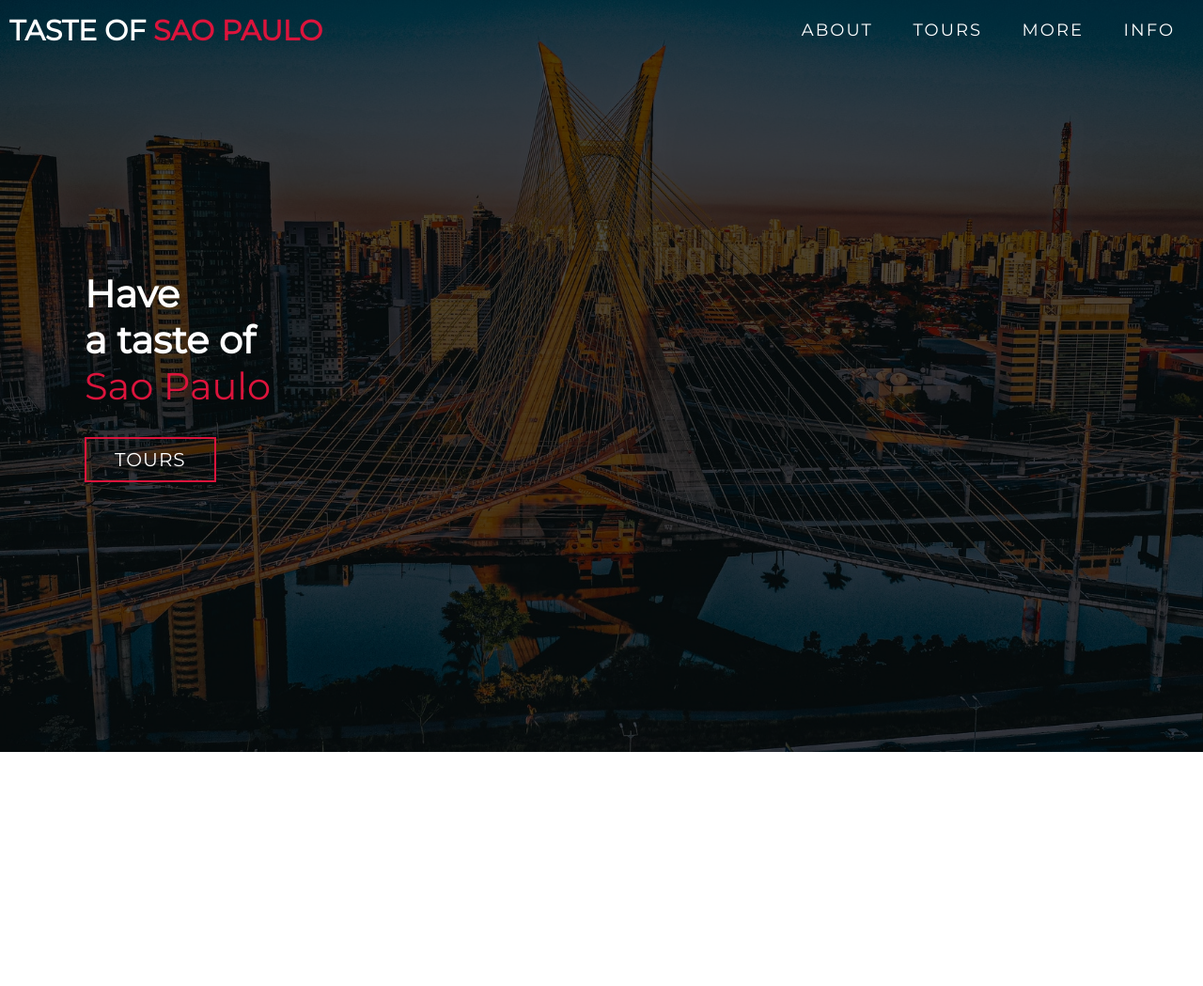
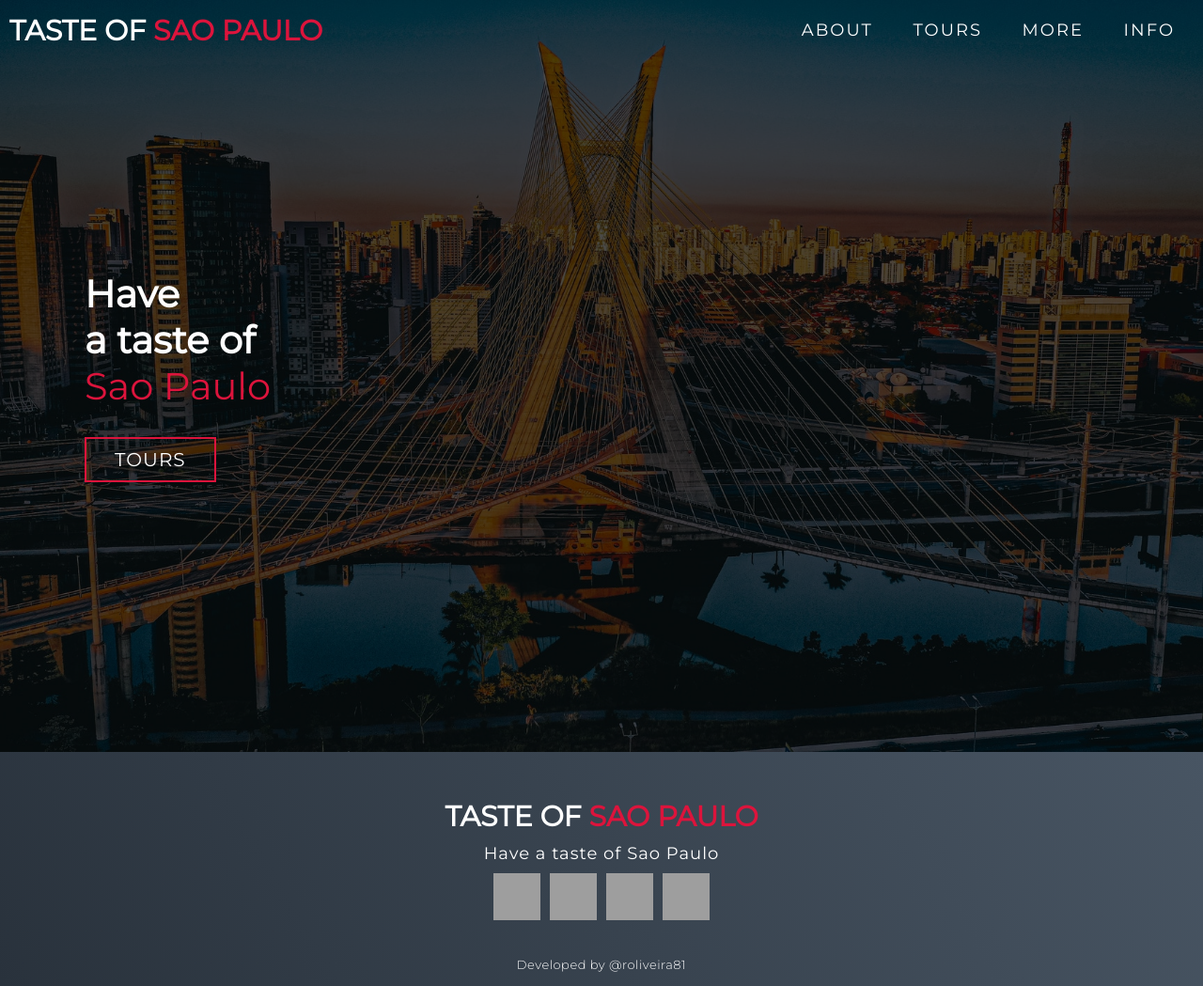
Before and after one commit to Code-Institute-Submissions/CI-MS2-Taste-Of-SaoPaulo, a plain HTML site: page index.html in a window 1280 px wide. Shown: the whole page at 94% size. Before the commit the page ends 800 px from the top, so only its background shows below. Drawn offline with Linux system fonts and the light colour scheme; grey boxes are pictures that could not be loaded.

Commit message:
Add section footer

```diff
--- a/assets/css/style.css
+++ b/assets/css/style.css
@@ -4,20 +4,39 @@
 	margin: 0;
 	box-sizing: border-box;
 }
+
 html {
 	font-size: 10px;
 	font-family: 'Montserrat', sans-serif;
 	scroll-behavior: smooth;
 }
+
 a {
 	text-decoration: none;
+	color: white;
 }
+
 .container {
 	min-height: 100vh;
 	width: 100%;
 	display: flex;
 	align-items: center;
 	justify-content: center;
+}
+
+img {
+	height: 100%;
+	width: 100%;
+	object-fit: cover;
+}
+
+p {
+	color: black;
+	font-size: 1.4rem;
+	margin-top: 5px;
+	line-height: 2.5rem;
+	font-weight: 300;
+	letter-spacing: .05rem;
 }
 
 .cta {
@@ -240,7 +259,47 @@ a {
 }
 /* end home section */
 
-/* Keyframes */
+/* footer */
+#footer {
+	background-image: linear-gradient(60deg, #29323c 0%, #485563 100%);
+}
+#footer .footer {
+	min-height: 200px;
+	flex-direction: column;
+	padding-top: 50px;
+	padding-bottom: 10px;
+}
+#footer h2 {
+	color: white;
+	font-weight: 500;
+	font-size: 1.8rem;
+	letter-spacing: .1rem;
+	margin-top: 10px;
+	margin-bottom: 10px;
+}
+#footer .social-icon {
+	display: flex;
+	margin-bottom: 30px;
+}
+#footer .social-item {
+	height: 50px;
+	width: 50px;
+	margin: 0 5px;
+}
+#footer .social-item img {
+	filter: grayscale(1);
+	transition: .3s ease filter;
+}
+#footer .social-item:hover img {
+	filter: grayscale(0);
+}
+#footer p {
+	color: white;
+	font-size: 1.3rem;
+}
+/* end footer */
+
+/* keyframes */
 @keyframes hamburger_puls {
 	0% {
 		opacity: 1;
@@ -272,9 +331,9 @@ a {
 		font-weight: 500;
 	}
 }
-/* End Keyframes */
+/* end keyframes */
 
-/* Media Query For Desktop */
+/* media query for desktop */
 @media only screen and (min-width: 1200px) {
 	/* header */
 	#header .hamburger {
@@ -303,4 +362,4 @@ a {
 		margin: 1.5%;
 	}
 }
-/* End  Media Query For Desktop */
+/* end media query for desktop */
--- a/assets/js/app.js
+++ b/assets/js/app.js
@@ -3,11 +3,20 @@ const mobile_menu = document.querySelector('.header .nav-bar .nav-list ul');
 const menu_item = document.querySelectorAll('.header .nav-bar .nav-list ul li a');
 const header = document.querySelector('.header.container');
 
+/*listen the event click to change css class*/
 hamburger.addEventListener('click', () => {
 	hamburger.classList.toggle('active');
 	mobile_menu.classList.toggle('active');
 });
 
+menu_item.forEach((item) => {
+	item.addEventListener('click', () => {
+		hamburger.classList.toggle('active');
+		mobile_menu.classList.toggle('active');
+	});
+});
+
+/*change the color of the menu on scrolling to other sections below*/
 document.addEventListener('scroll', () => {
 	var scroll_position = window.scrollY;
 	if (scroll_position > 250) {
@@ -16,10 +25,3 @@ document.addEventListener('scroll', () => {
 		header.style.backgroundColor = 'transparent';
 	}
 });
-
-menu_item.forEach((item) => {
-	item.addEventListener('click', () => {
-		hamburger.classList.toggle('active');
-		mobile_menu.classList.toggle('active');
-	});
-});
--- a/index.html
+++ b/index.html
@@ -9,6 +9,7 @@
 </head>
     <body>
         <!-- header -->
+        <!--The hamburguer menu is inspired from WEB Cifar Tutorial-->
         <section id="header">
             <div class="header container">
                 <div class="nav-bar">
@@ -33,6 +34,7 @@
         <section id="home">
             <div class="home container">
                 <div>
+                    <!-- Text reveal effect is inspired from WEB Cifar Tutorial-->
                     <h1>Have<span></span></h1>
                     <h1> a taste of <span></span></h1>
                     <h1>Sao Paulo <span></span></h1>
@@ -41,6 +43,33 @@
             </div>
         </section>
         <!-- end home Section  -->
+
+        <!-- footer -->
+        <section id="footer">
+            <div class="footer container">
+                <div class="logo">
+                    <a href="#home"><h1>Taste of<span> Sao Paulo</span></h1></a>
+                </div>
+                <h2>Have a taste of Sao Paulo</h2>
+                <!--the social links was took from http://cidadedesaopaulo.com/-->
+                <div class="social-icon">
+                    <div class="social-item">
+                        <a href="https://www.facebook.com/experiencesaopaulo" target="_blank"><img src="https://img.icons8.com/bubbles/100/000000/facebook-new.png"/></a>
+                    </div>
+                    <div class="social-item">
+                        <a href="https://www.instagram.com/saopauloturismo/" target="_blank"><img src="https://img.icons8.com/bubbles/100/000000/instagram-new.png"/></a>
+                    </div>
+                    <div class="social-item">
+                        <a href="https://twitter.com/turismosaopaulo" target="_blank"><img src="https://img.icons8.com/bubbles/100/000000/twitter.png"/></a>
+                    </div>
+                    <div class="social-item">
+                        <a href="https://www.youtube.com/user/spturis" target="_blank"><img src="https://img.icons8.com/bubbles/100/000000/youtube.png"/></a>
+                    </div>
+                </div>
+                <p>Developed by <a href="https://github.com/roliveira81" target="_blank">@roliveira81</a></p>
+            </div>
+        </section>
+        <!-- end footer -->
         <script src="assets/js/app.js"></script>
     </body>
 </html>
```
Also changed, not shown: 1 other file. Lines whose indentation alone changed are shown as unchanged.
